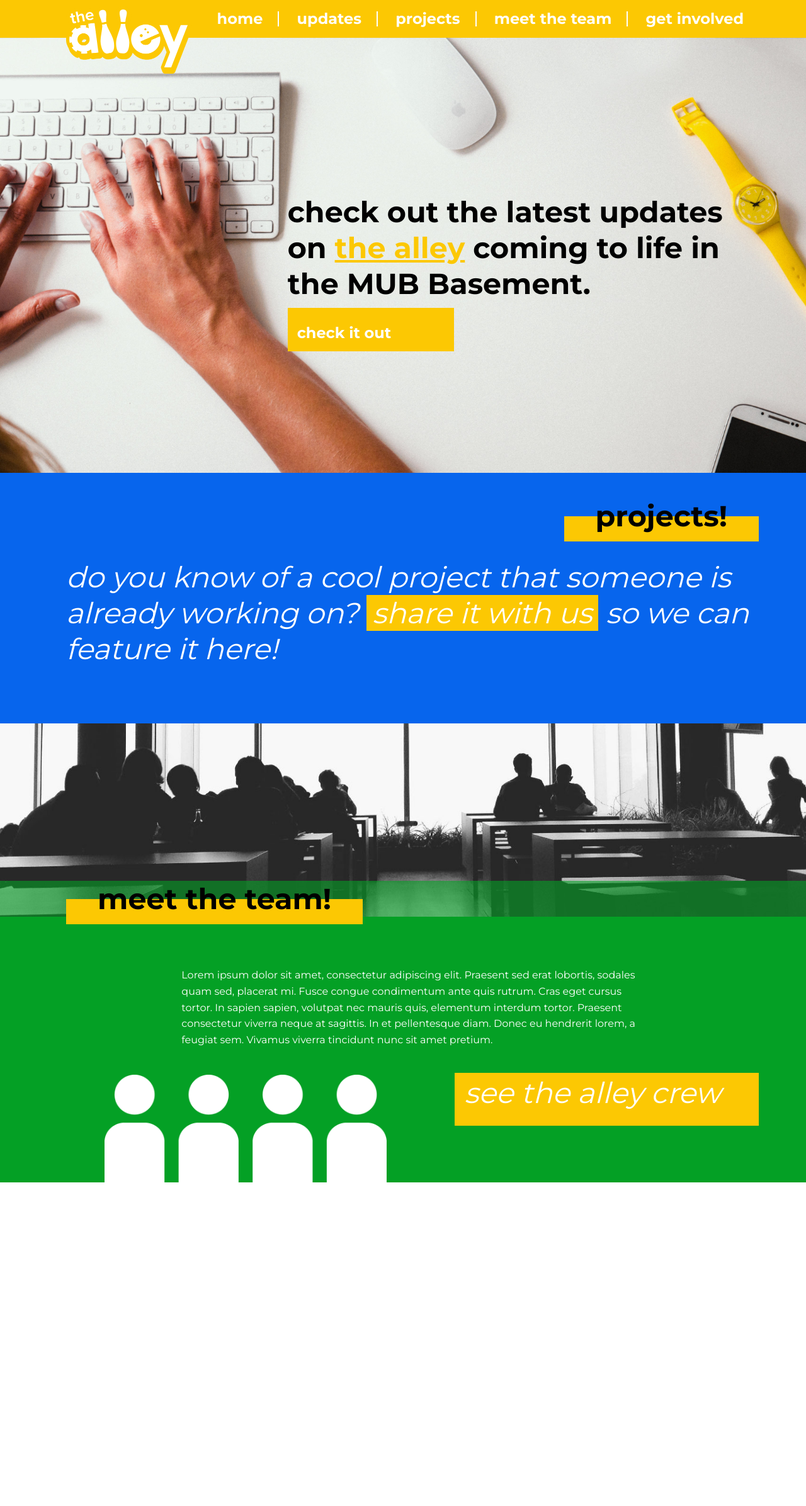
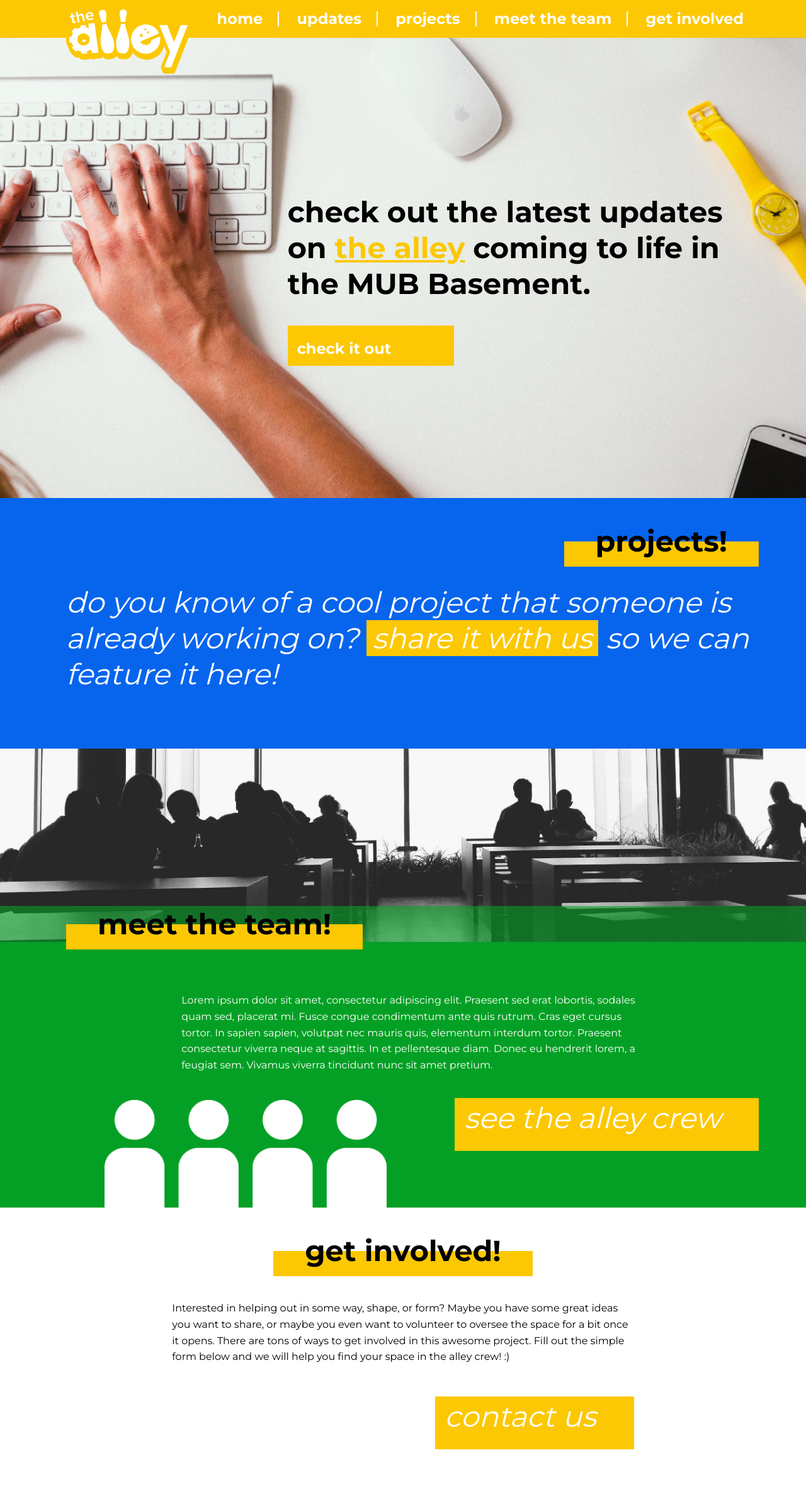
Before and after one commit to makerspacemtu/makerspacemtu.github.io, a Jekyll site: the page built from index.html, in a window 1280 px wide. Shown: the whole page at 63% size. Built offline with Jekyll 4.4.1, drawn with Linux system fonts in a browser that asks for light colours; before the commit the page ends 1878 px from its top, so only the background shows below that.

Commit message:
Added contact section

```diff
--- a/css/main.scss
+++ b/css/main.scss
@@ -62,6 +62,7 @@
   line-height: 24px;
   font-weight: 700;
   text-decoration: none;
+  display: inline-block;
 }
 .button.large {
   padding: 20px 60px 40px 15px;
@@ -71,6 +72,9 @@
 }
 .content {
   padding: 40px 0 90px;
+}
+.text-center {
+  text-align: center;
 }
 .text-right {
   text-align: right;
@@ -115,7 +119,9 @@
     background-size: cover;
     padding: 210px 0;
   }
-  .projects {
+}
+
+#projects {
   background-color: $blue;
   p {
     color: $white;
@@ -127,7 +133,6 @@
       background-color: $yellow;
       display: inline-block;
       padding: 0 10px;
-      }
     }
   }
 }
@@ -153,8 +158,12 @@
       line-height: 1.6em;
       padding: 40px 0;
     }
-    a {
-      display: inline-block;
   }
 }
+
+#involvement {
+  p {
+    line-height: 1.6em;
+    padding: 50px 0;
   }
+}
--- a/index.html
+++ b/index.html
@@ -19,7 +19,7 @@
       </div>
     </div>
   </div>
-  <div class="content projects">
+  <div id="projects" class="content">
     <div class="row">
       <div class="small-12 columns">
         <div class="text-right">
@@ -71,4 +71,26 @@
       </div>
     </div>
   </div>
+  <div id="involvement" class="content">
+    <div class="row">
+      <div class="small-12 medium-8 medium-push-2">
+        <div class="text-center">
+          <h3>
+            get involved!
+          </h3>
+        </div>
+        <p>
+          Interested in helping out in some way, shape, or form? Maybe you have some great ideas you want to
+          share, or maybe you even want to volunteer to oversee the space for a bit once it opens. There are
+          tons of ways to get involved in this awesome project. Fill out the simple form below and we will help
+          you find your space in the alley crew! :)
+        </p>
+        <div class="text-right">
+          <a href="mailto:bradleyt@mtu.edu?subject=Makerspace Involvement" target="_blank" class="large button">
+            contact us
+          </a>
+        </div>
+      </div>
+    </div>
+  </div>
 </section>
```
Lines whose indentation alone changed are shown as unchanged.
